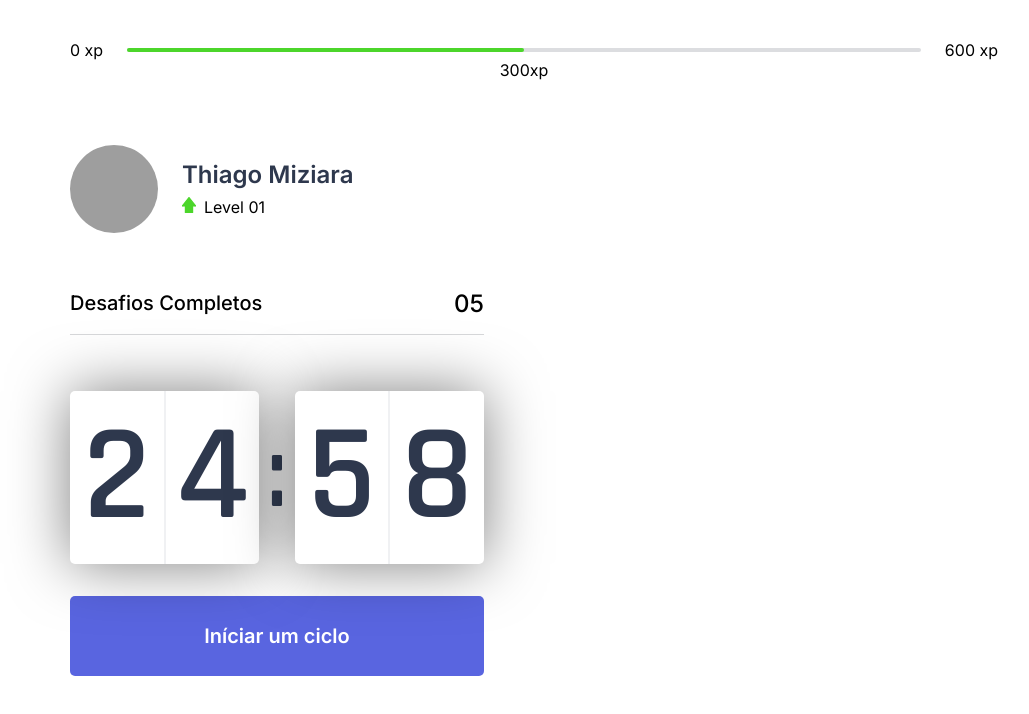
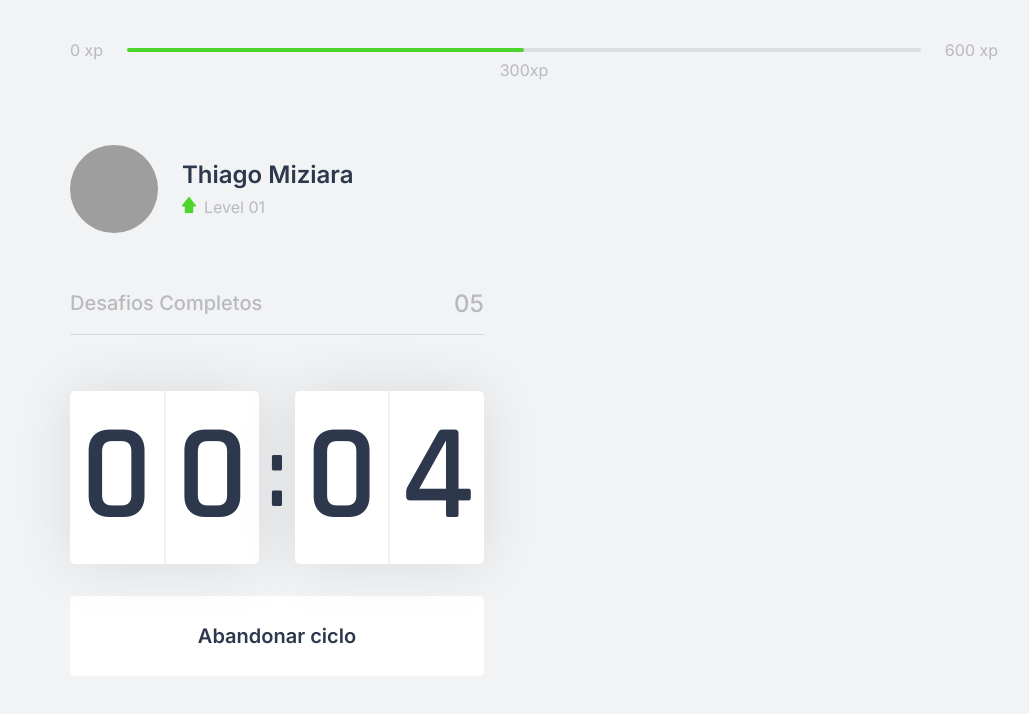
Before and after one commit to thiagonmiziara/nlw-04-moveit, a Next.js app in the folder moveit-next/: page / in a window 1280 px wide. Both pictures are taken after a click on the button "Iníciar um ciclo". Shown: the top 714 px of the page, without its empty margins (106-1135 px from the left). Built offline with nearby package versions, Linux system fonts and the light colour scheme; grey boxes are pictures that could not be loaded.

Commit message:
finalizando o component countdown

```diff
--- a/moveit-next/src/components/Countdown.tsx
+++ b/moveit-next/src/components/Countdown.tsx
@@ -1,9 +1,13 @@
 import { useState, useEffect } from "react";
+import { isatty } from "tty";
 import styles from "../styles/components/Countdown.module.css";
 
+let countdownTimeout: NodeJS.Timeout;
+
 const Countdown = () => {
-  const [time, setTime] = useState(25 * 60);
-  const [active, setActive] = useState(false);
+  const [time, setTime] = useState(0.1 * 60);
+  const [isActive, setIsActive] = useState(false);
+  const [hasFinished, setHasFinished] = useState(false);
 
   const minutes = Math.floor(time / 60);
   const seconds = time % 60;
@@ -12,16 +16,25 @@
   const [secondLeft, secondRight] = String(seconds).padStart(2, "0").split("");
 
   function startCountdown() {
-    setActive(true);
+    setIsActive(true);
+  }
+
+  function resetCountdown() {
+    clearTimeout(countdownTimeout);
+    setIsActive(false);
+    setTime(0.1 * 60);
   }
 
   useEffect(() => {
-    if (active && time > 0) {
-      setTimeout(() => {
+    if (isActive && time > 0) {
+      countdownTimeout = setTimeout(() => {
         setTime(time - 1);
       }, 1000);
+    } else if (isActive && time === 0) {
+      setHasFinished(true);
+      setIsActive(false);
     }
-  }, [active,time]);
+  }, [isActive, time]);
 
   return (
     <div>
@@ -36,6 +49,22 @@
           <span>{secondRight}</span>
         </div>
       </div>
+
+      {hasFinished ? (
+        <button disabled className={styles.countdownButton}>
+          Ciclo encerrado
+        </button>
+      ) : (
+        <>
+           {isActive ? (
+        <button
+          type="button"
+          className={`${styles.countdownButton} ${styles.countdownButtonActive}`}
+          onClick={resetCountdown}
+        >
+          Abandonar ciclo
+        </button>
+      ) : (
         <button
           type="button"
           className={styles.countdownButton}
@@ -43,6 +72,11 @@
         >
           Iníciar um ciclo
         </button>
+      )}
+        </>
+      )}
+
+
     </div>
   );
 };
--- a/moveit-next/src/styles/components/Countdown.module.css
+++ b/moveit-next/src/styles/components/Countdown.module.css
@@ -12,7 +12,7 @@
     align-items: center;
     justify-content: space-evenly;
     background: var(--white);
-    box-shadow: 0 0 60px rgba(0, 0, 0, 0.5);
+    box-shadow: 0 0 60px rgba(0, 0, 0, 0.1);
     border-radius: 5px;
     font-size: 8.5rem;
     text-align: center;
@@ -51,6 +51,22 @@
     transition: background-color 0.2s;
 }
 
-.countdownButton:hover {
+.countdownButton:not(:disabled):hover {
     background: var(--blue-dark);
 }
+
+.countdownButtonActive {
+    background-color: var(--white);
+    color: var(--title);
+}
+
+.countdownButtonActive:not(:disabled):hover {
+    background-color: var(--red);
+    color: var(--white);
+}
+
+.countdownButton:disabled {
+    background-color: var(--white);
+    color: var(--text);
+    cursor: not-allowed;
+}
--- a/moveit-next/src/styles/global.css
+++ b/moveit-next/src/styles/global.css
@@ -30,7 +30,7 @@
     }
 }
 
-boby {
+body {
     background: var(--background);
     color: var(--text);
 }
```
Lines whose indentation alone changed are shown as unchanged.
